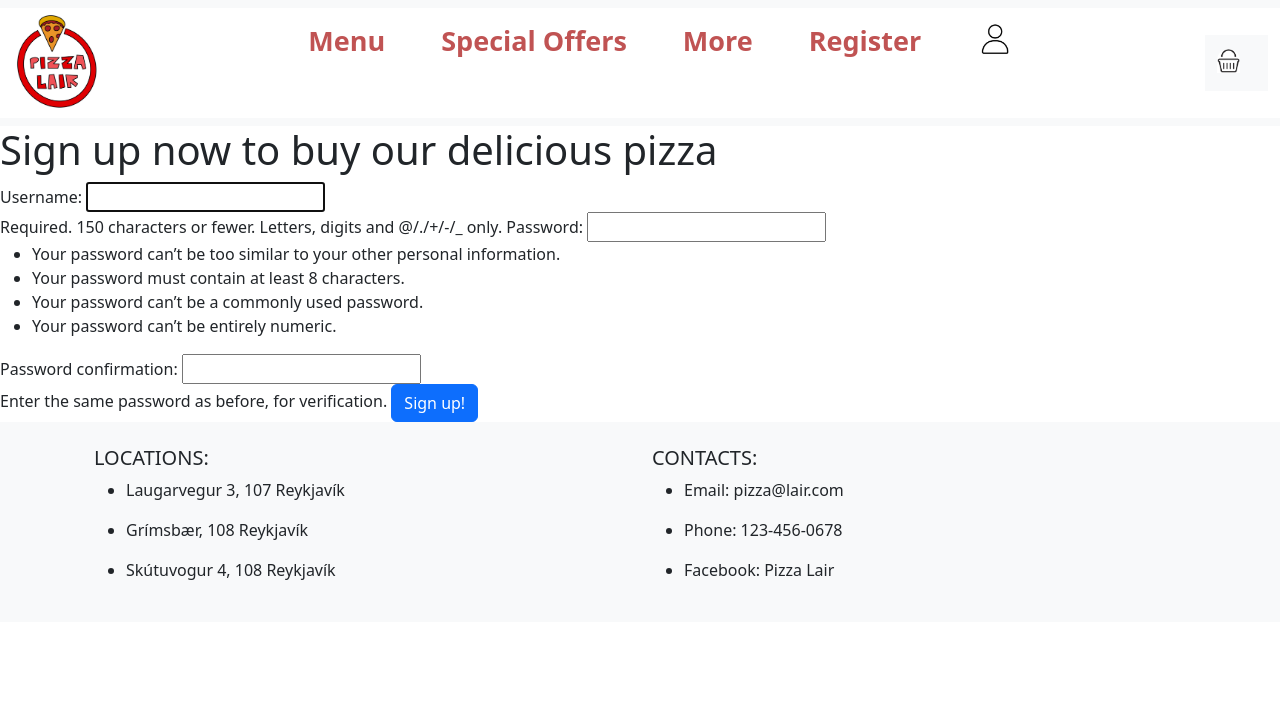
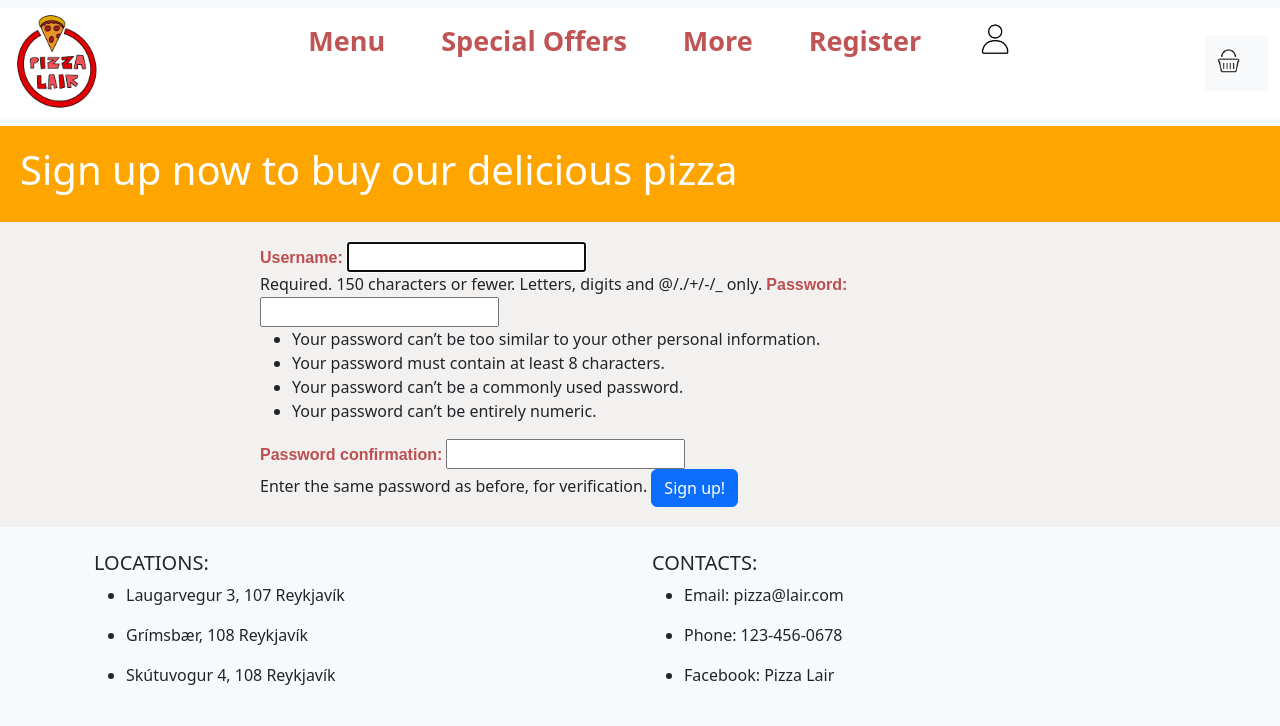
Before and after one commit to dorajohanns/pizza_v2, a Django app: page /user/register in a window 1280 px wide. Shown: the top 726 px of the page. Run offline with Django 4.2, Linux system fonts and the light colour scheme.

Commit message:
css í register og detailpage í menu

```diff
--- a/static/css/detailpage.css
+++ b/static/css/detailpage.css
@@ -20,7 +20,7 @@
 }
 
 .detail-img {
-  width: 50%;
+  width: 30%;
 }
 
 .detail-text-container {
--- /dev/null
+++ b/static/css/register.css
@@ -0,0 +1,26 @@
+.register-header {
+  background-color: #FFA500;
+  color: white;
+  padding: 20px;
+}
+
+/*.register-text{ text in header
+  position: relative;
+  animation-name: textHeader-register;
+  animation-duration: 4s;
+  animation-fill-mode: forwards;
+}
+@keyframes textHeader-register {
+  0% {left: -100%}
+  100% {left: 3%}
+}*/
+
+#register-body {
+  background-color: #f3f0f0;
+}
+
+label {
+  color: rgba(168, 17, 17, 0.72);
+  font-family: 'Montserrat', sans-serif;
+  font-weight: 700;
+}
--- a/templates/base.html
+++ b/templates/base.html
@@ -11,6 +11,7 @@
     <link rel="stylesheet" href="{% static 'css/footer.css' %}"/>
     <link rel="stylesheet" href="{% static 'css/detailpage.css' %}">
     <link rel="stylesheet" href="{% static 'css/offer_detailpage.css' %}">
+    <link rel="stylesheet" href="{% static 'css/register.css' %}">
 
     <link href="https://cdn.jsdelivr.net/npm/bootstrap@5.3.0-alpha3/dist/css/bootstrap.min.css" rel="stylesheet" integrity="sha384-KK94CHFLLe+nY2dmCWGMq91rCGa5gtU4mk92HdvYe+M/SXH301p5ILy+dN9+nJOZ" crossorigin="anonymous">
 </head>
--- a/templates/user/register.html
+++ b/templates/user/register.html
@@ -1,9 +1,16 @@
 {% extends 'base.html' %}
 {% block content %}
-    <h1>Sign up now to buy our delicious pizza</h1>
-    <form class="registerForm" method="post">
-        {% csrf_token %}
-        {{ form }}
-        <input type="submit" class="btn btn-primary" value="Sign up!">
-    </form>
+
+    <header class="register-header">
+        <h1 class="register-text">Sign up now to buy our delicious pizza</h1>
+    </header>
+    <body id="register-body">
+        <main>
+            <form class="registerForm" method="post">
+                {% csrf_token %}
+                {{ form }}
+                <input id="signup-button" type="submit" class="btn btn-primary" value="Sign up!">
+            </form>
+        </main>
+    </body>
 {% endblock%}
```
